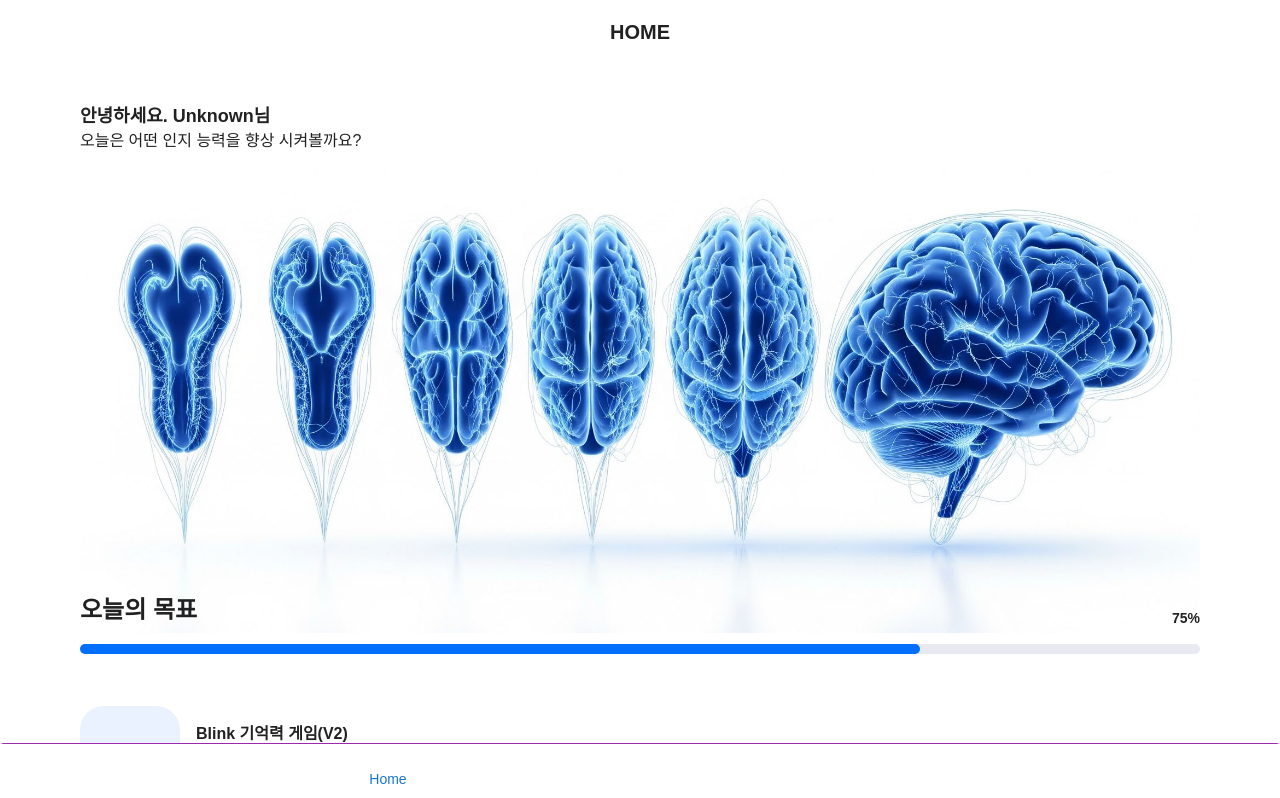
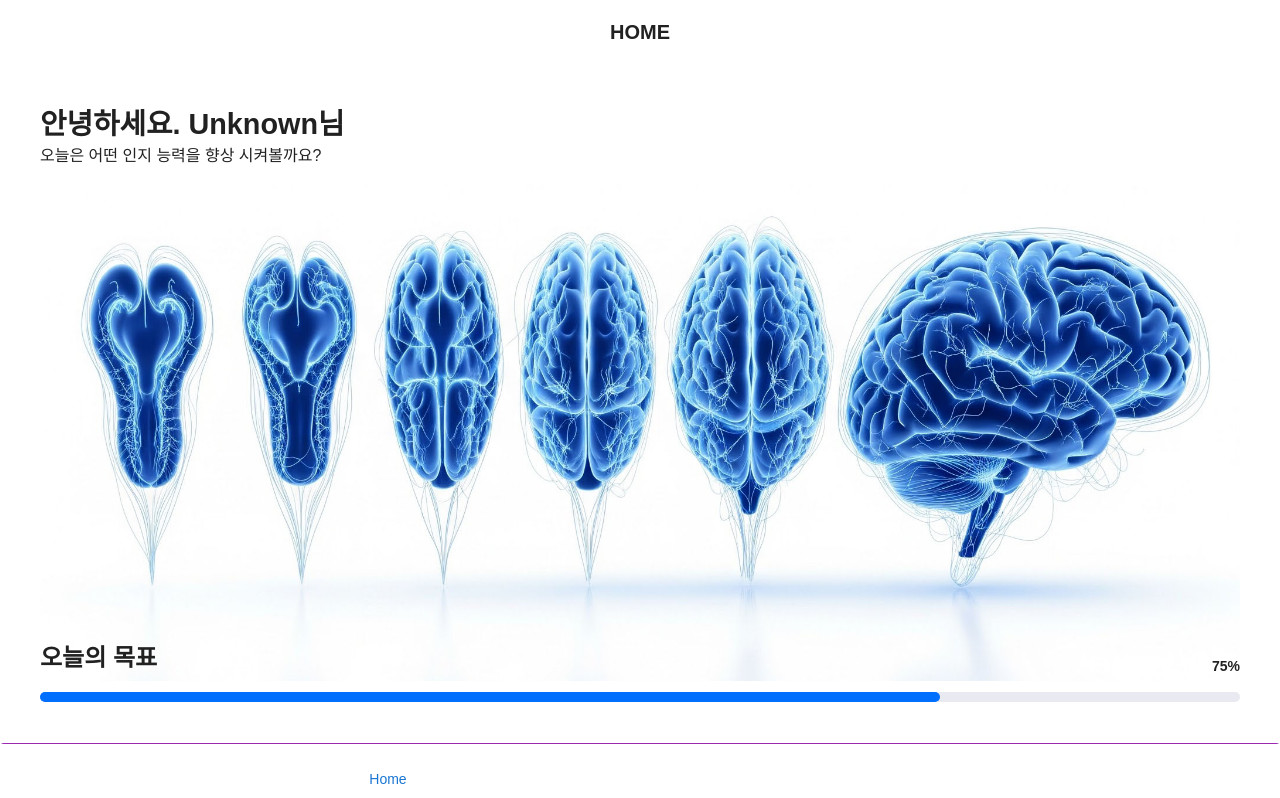
Before and after one commit to torutoru/individualAG, a React (Create React App) app: page /quiz-home in a window 1280 px wide. Shown: the top 798 px of the page. Built offline with nearby package versions, Linux system fonts and the light colour scheme; some icons are missing; a web font is replaced by a local one.

Commit message:
[WP-84] theme 설정 - 반응형 레이아웃을 적용

```diff
--- a/src/components/GameListItem/styles.js
+++ b/src/components/GameListItem/styles.js
@@ -7,18 +7,17 @@ export const GamesListItem = styled(ListItem)(({ theme }) => ({
     alignItems: 'center',
     padding: '12px 0',
     gap: '16px',
-    // cursor: onClick ? 'pointer' : 'default',
-    '&:hover': { bgcolor: '#C0E3E6' },
     borderBottom: '1px solid',
     borderColor: theme.palette.neutrallight.dark,
-
+    '&:hover': {
+        backgroundColor: theme.palette.highlight.lightest,
+    },
     '.MuiAvatar-root': {
         width: '100px',
         height: '100px',
         backgroundColor: theme.palette.highlight.lightest,
         borderRadius: '24px',
         color: theme.palette.text.primary,
-
         svg: {
             width: '40px',
             height: '40px'
--- a/src/components/GoalCard/styles.js
+++ b/src/components/GoalCard/styles.js
@@ -1,6 +1,5 @@
 import {  styled } from '@mui/material';
 import { Box } from '@mui/material';
-
 
 export const GoalCardContainer = styled(Box)(() => ({
     img: {
--- a/src/page/quiz/QuizHome.jsx
+++ b/src/page/quiz/QuizHome.jsx
@@ -56,7 +56,6 @@ const QuizHome = () => {
         오늘은 어떤 인지 능력을 향상 시켜볼까요?
       </Typography>
       <GoalCard title="오늘의 목표" percent={75} goalImgUrl={goalImgUrl} />
-      {/* <Stack spacing={1.5} sx={{ mt: 2, pb: 8 }}> */}
       <List sx={{ my: 4 }}>
         <GameListItem
           icon={<DashboardIcon />}
@@ -175,7 +174,6 @@ const QuizHome = () => {
           onClick={() => handleClick(GameData.BLANK_WORD.gameLink)}
           score={0}
         />
-      {/* </Stack> */}
       </List>
     </>
   );
--- a/src/page/quiz/QuizLayout.jsx
+++ b/src/page/quiz/QuizLayout.jsx
@@ -33,8 +33,7 @@ const QuizLayout = () => {
       sx={{
         minHeight: '100dvh',
         bgcolor: 'background.default',
-        display: 'flex',
-        flexDirection: 'column',
+
       }}
     >
       {/* 상단 헤더 */}
--- a/src/page/quiz/leaderboard/Leaderboard.jsx
+++ b/src/page/quiz/leaderboard/Leaderboard.jsx
@@ -130,7 +130,7 @@ const Leaderboard = () => {
   ];
 
   return (
-    <Box sx={{ minHeight: '100dvh', bgcolor: 'background.default', display: 'flex', flexDirection: 'column' }}>
+    <Box sx={{ minHeight: '100dvh', bgcolor: 'background.default',  }}>
       <Container sx={{ pb: 8 }}>
         <Box sx={{ display: 'flex', justifyContent: 'center' }}>
           <Typography variant="h5" fontWeight={800}>
--- a/src/page/quiz/styles.js
+++ b/src/page/quiz/styles.js
@@ -1,13 +1,14 @@
 import {  styled } from '@mui/material';
 
 export const MainContainer = styled('main')(({ theme }) => ({
-    display: 'flex',
-    flexDirection: 'column',
-    maxWidth: '1200px',
+    maxWidth: 'var(--max-content-view-width)',
     margin: '0 auto',
-    padding: '24px',
+    padding: 'var(--content-padding-small)',
     [theme.breakpoints.up('sm')]: {
-     padding: '40px',
+     padding: 'var(--content-padding-large)',
+     h2: {
+      fontSize: '1.8rem'
+     }
     },
 }));
 
--- a/src/theme/index.js
+++ b/src/theme/index.js
@@ -5,6 +5,7 @@ import etc from './etc';
 const theme = createTheme({
   ...typography,
   ...etc,
+
   palette: {
     highlight: {
       darkest: '#006FFD',
@@ -18,6 +19,21 @@ const theme = createTheme({
     },
   },
   components: {
+     MuiCssBaseline: {
+      styleOverrides: {
+        ':root': {
+          '--max-content-view-width': '1280px',
+          '--content-padding-small': '24px',
+          '--content-padding-large': '40px',
+          '--radius-small': '12px',
+          '--radius-medium': '20px',
+          '--radius-large': '30px',
+          '--icon-small': '20px',
+          '--icon-medium': '24px',
+          '--icon-large': '42px',
+        },
+      },
+    },
     MuiLink: {
     styleOverrides: {
       root: {
--- a/src/theme/typography/index.js
+++ b/src/theme/typography/index.js
@@ -1,6 +1,6 @@
 import { createTheme } from '@mui/material';
 
-const defaultTypography = createTheme({
+const typography = createTheme({
   typography: {
     fontFamily: ['Pretendard', 'sans-serif'].join(','),
     fontWeightRegular: 400,
@@ -83,4 +83,4 @@ const defaultTypography = createTheme({
   },
 });
 
-export default { typography: defaultTypography.typography };
+export default typography;
```
